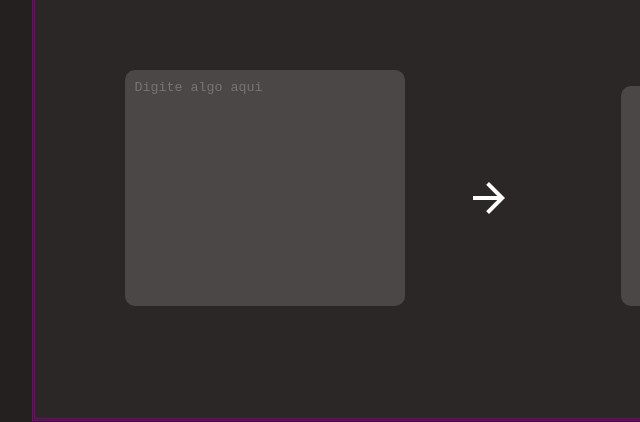
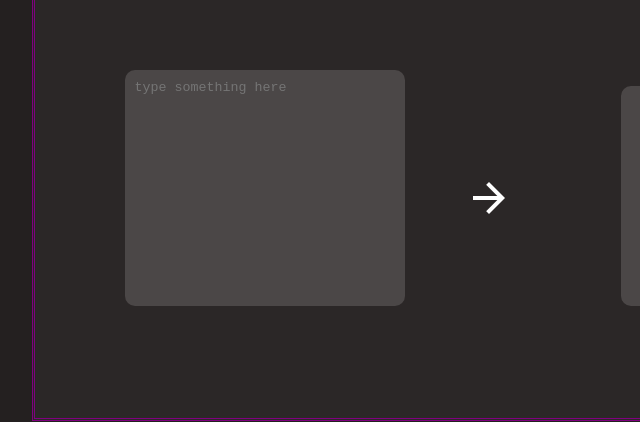
Before and after one commit to Lucas-Amantino/QrCode-Generate, a website: page view/index.html in a window 1280 px wide. Shown: the part 265-687 px from the top of the page, 160-800 px from the left. Drawn offline with Linux system fonts and the light colour scheme.

Commit message:
Update index.html

```diff
--- a/view/index.html
+++ b/view/index.html
@@ -110,7 +110,7 @@
 <body>
     <div id='container'>
         <h1 style="text-align: center;text-decoration: underline;">Qr code generator</h1>
-        <textarea spellcheck="false" id='transform' placeholder="Digite algo aqui"></textarea>
+        <textarea spellcheck="false" id='transform' placeholder="type something here"></textarea>
         <img src="./res/arrow.png" style="position: absolute;bottom: 35%;left:48%" onclick="create()">
         <div id='qrcode'></div>
         <button id='save'><a id='saving' download="QrCode.png">Save</a></button>
```
